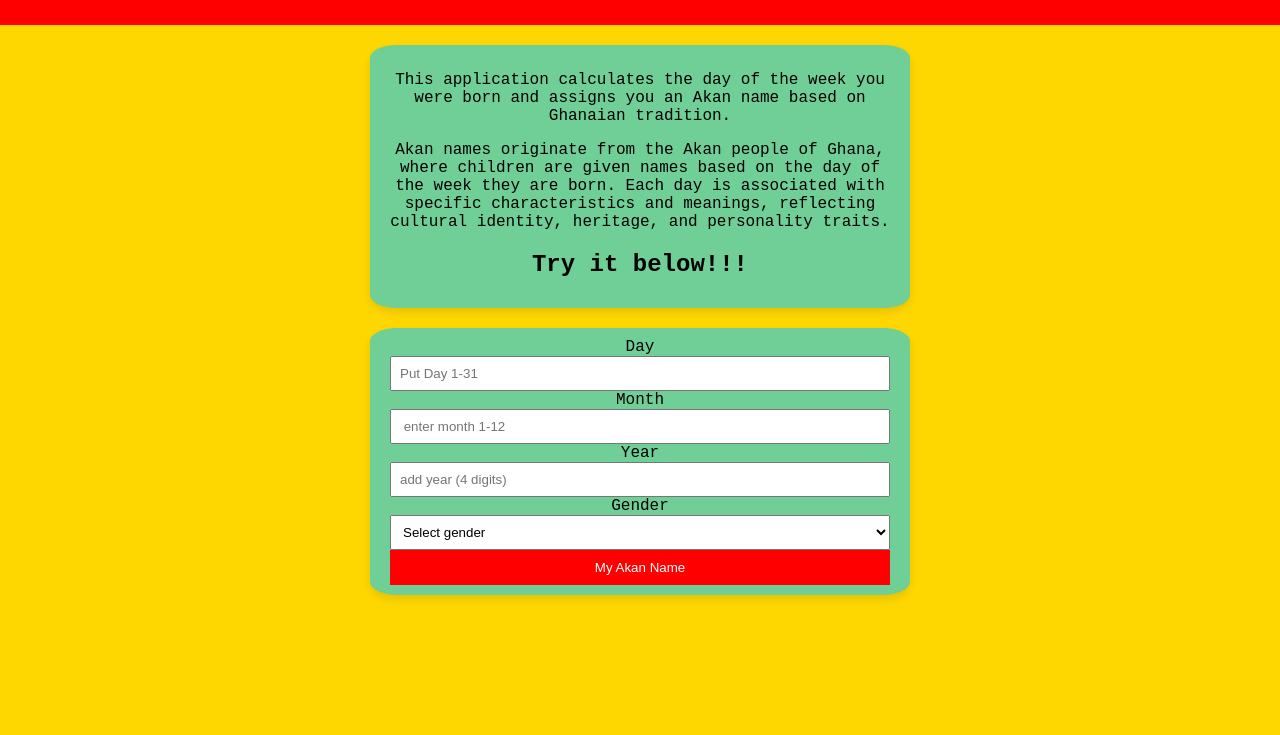
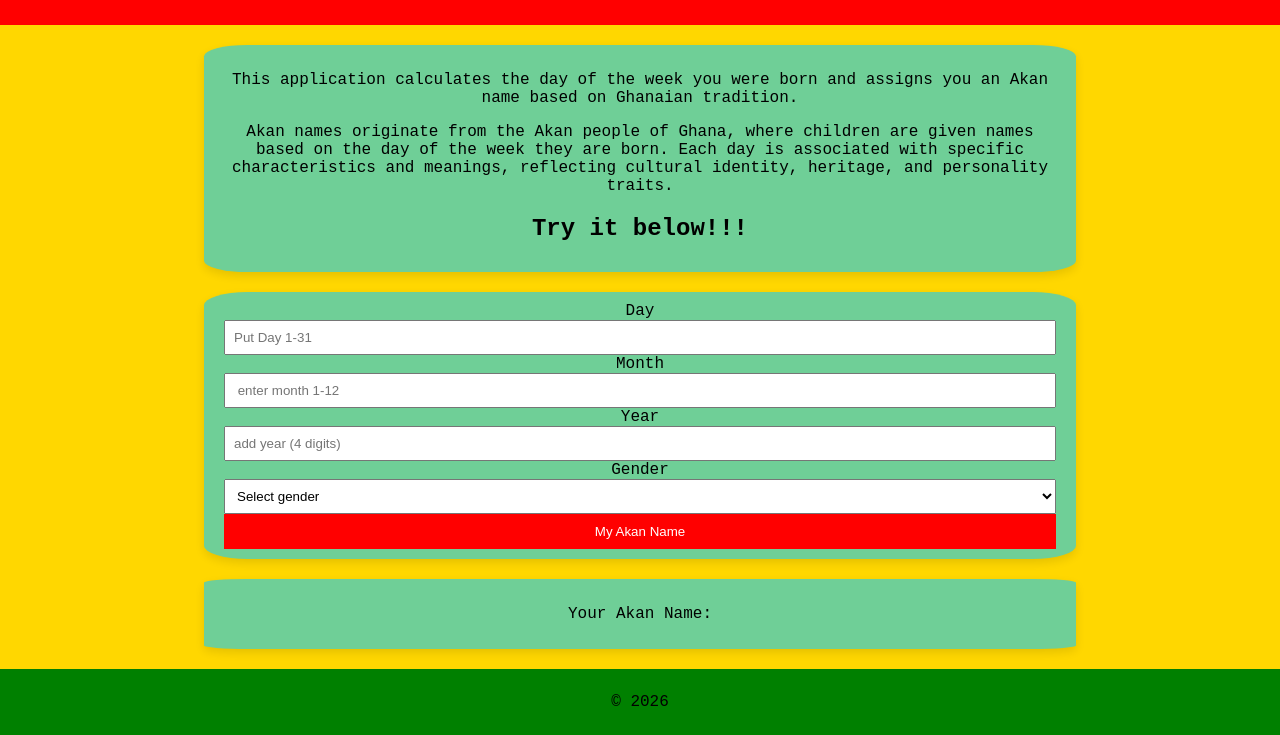
Before and after one commit to ManwaMocha/Akan-name-generator, a plain HTML site: page index.html in a window 1280 px wide. Shown: the part 67-802 px from the top of the page. Drawn offline with Linux system fonts and the light colour scheme.

Commit message:
added some styling

```diff
--- a/code.js
+++ b/code.js
@@ -55,4 +55,5 @@ form.addEventListener("submit", function (event) {
   }
 
   result.textContent = `${days[d]} ${akanName}.`;
+  form.reset();
 });
--- a/index.html
+++ b/index.html
@@ -48,12 +48,17 @@
 
           <button type="submit">My Akan Name</button>
         </form>
+      </section>
 
+      <section>
+        <p>Your Akan Name:</p>
         <div id="result"></div>
       </section>
     </main>
 
-    <footer></footer>
+    <footer>
+      <p>© 2026</p>
+    </footer>
     <script src="code.js"></script>
   </body>
 </html>
--- a/styles.css
+++ b/styles.css
@@ -20,7 +20,7 @@ section {
   background-color: #6fcf97;
   border-radius: 5%;
   justify-content: center;
-  max-width: 500px;
+  max-width: 65%;
   margin: 20px auto;
   box-shadow: 0px 4px 10px rgba(0, 0, 0, 0.1);
   padding: 10px 20px;
@@ -48,3 +48,7 @@ button {
   border: none;
   cursor: pointer;
 }
+footer {
+  background-color: green;
+  padding: 8px;
+}
```
Also changed, not shown: 1 other file.
